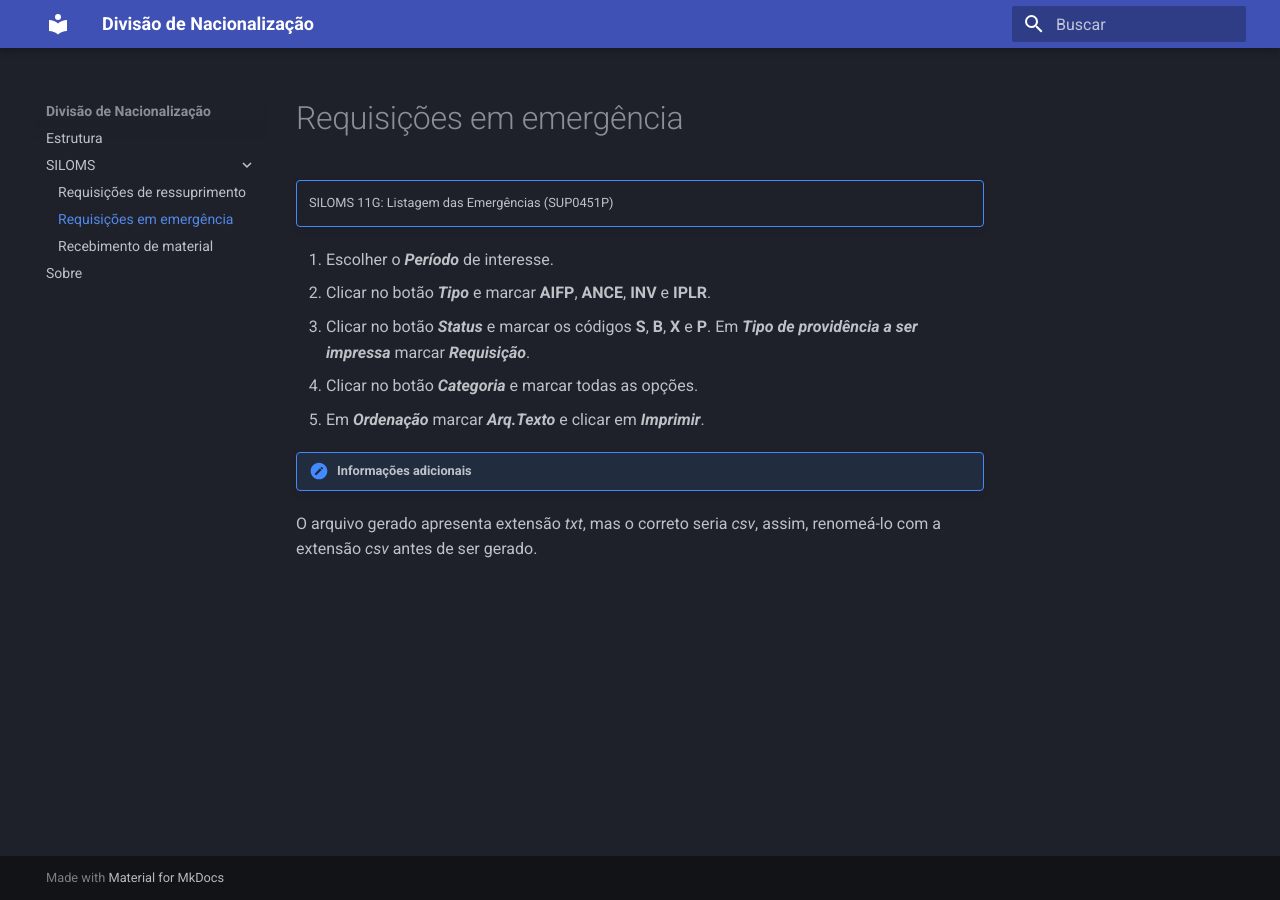
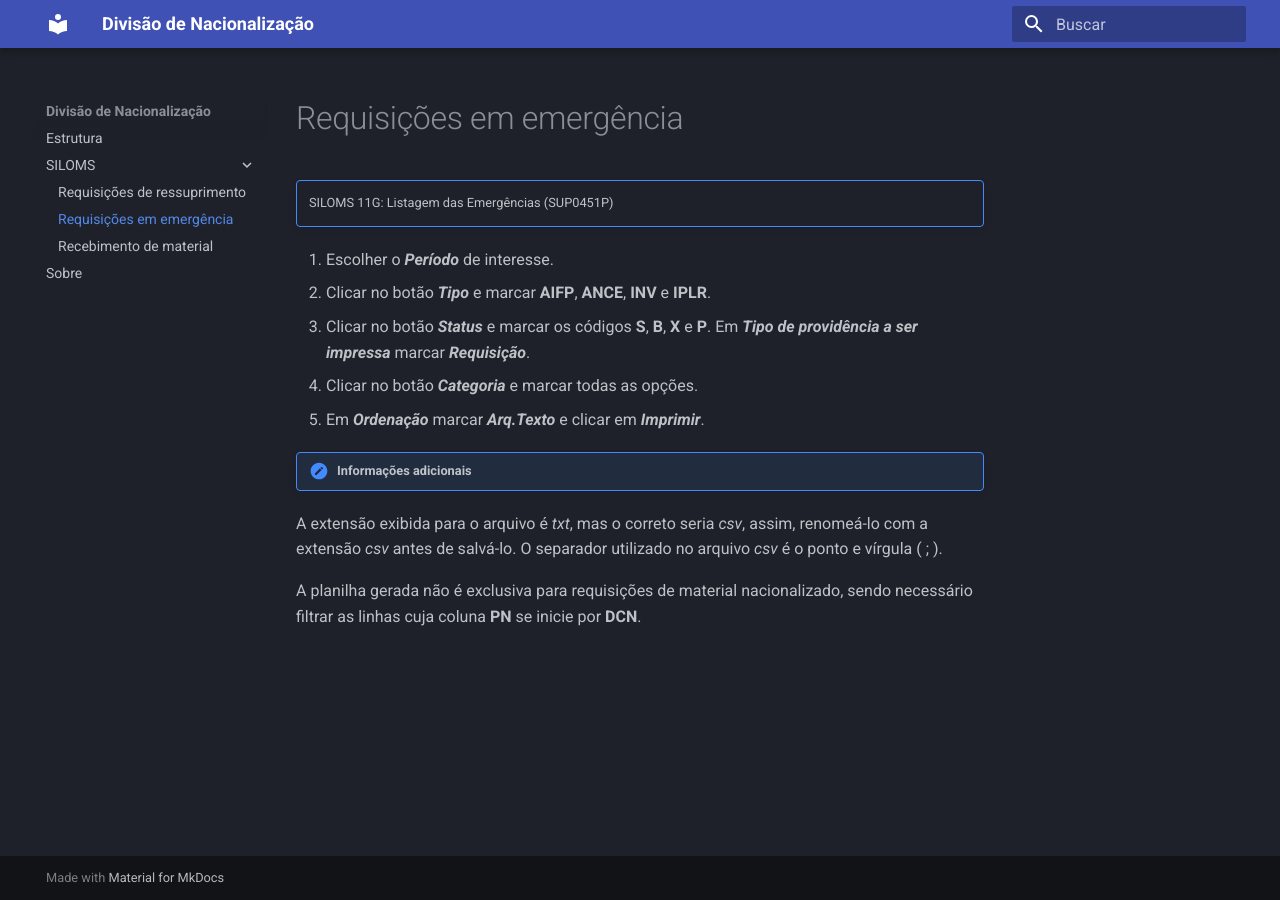
Before and after one commit to nacionalizacao/nacionalizacao.github.io, an MkDocs documentation site: the page built from docs/siloms/requisicoes emergencia.md, in a window 1280 px wide. Built offline with MkDocs 1.6.1 and Material for MkDocs 9.7.7, drawn with Linux system fonts in a browser that asks for light colours.

Commit message:
emergencia

```diff
--- a/docs/siloms/requisicoes emergencia.md
+++ b/docs/siloms/requisicoes emergencia.md
@@ -9,4 +9,6 @@
 
 !!! note "Informações adicionais"
 
-O arquivo gerado apresenta extensão _txt_, mas o correto seria _csv_, assim, renomeá-lo com a extensão _csv_ antes de ser gerado.
+A extensão exibida para o arquivo é _txt_, mas o correto seria _csv_, assim, renomeá-lo com a extensão _csv_ antes de salvá-lo. O separador utilizado no arquivo _csv_ é o ponto e vírgula ( ; ).
+
+A planilha gerada não é exclusiva para requisições de material nacionalizado, sendo necessário filtrar as linhas cuja coluna __PN__ se inicie por __DCN__.
```
